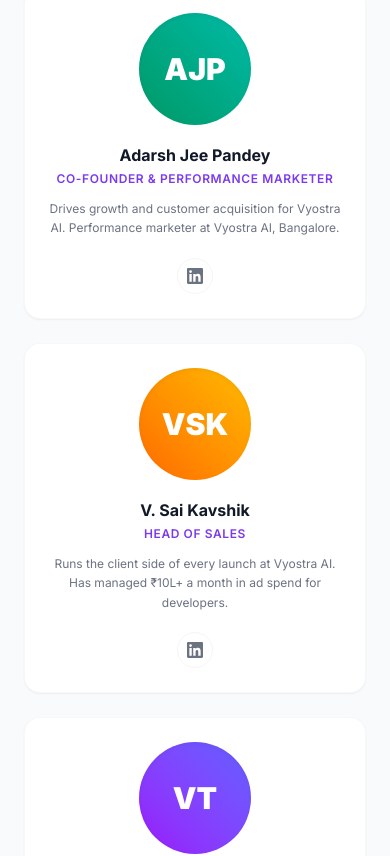
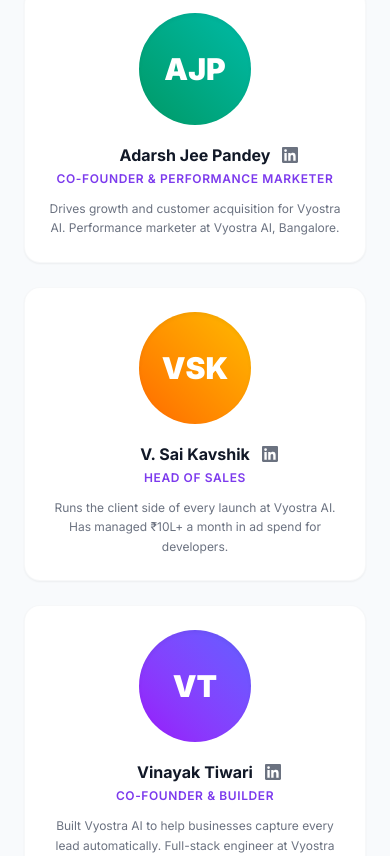
Before and after one commit to akvinayaktiwari/RigaChat, a React (Vite) app in the folder frontend/: page /about-us in a window 390 px wide. Shown: the part 3260-4116 px from the top of the page. Built offline with nearby package versions, Linux system fonts and the light colour scheme; no server answers.

Commit message:
style: move the LinkedIn link beside the name on team cards
The icon is positioned off the name's box so the name stays centered, with a padded hit area for touch; the bottom button and its empty strip are gone.

```diff
--- a/frontend/src/pages/About.tsx
+++ b/frontend/src/pages/About.tsx
@@ -235,18 +235,20 @@ function FounderCard({ founder }: { founder: FounderInfo }) {
       >
         {founder.name.split(' ').map((n) => n[0]).join('')}
       </div>
+      <div className="relative inline-flex items-center">
         <h3 className="font-bold text-base text-on-surface leading-tight">{founder.name}</h3>
-      <p className="text-xs text-primary font-semibold tracking-wider uppercase mt-1.5">{founder.role}</p>
-      <p className="text-xs md:text-sm text-on-surface-variant mt-3 leading-relaxed flex-1">{founder.description}</p>
         <a
           href={founder.linkedinUrl}
           target="_blank"
           rel="noopener noreferrer"
           aria-label={`${founder.name} on LinkedIn`}
-        className="mt-5 inline-flex items-center justify-center w-9 h-9 rounded-full border border-outline-variant/40 text-on-surface-variant hover:text-primary hover:border-primary/40 hover:bg-primary/5 focus-visible:outline-none focus-visible:ring-2 focus-visible:ring-primary/50 focus-visible:ring-offset-2 transition-colors"
+          className="absolute left-full top-1/2 -translate-y-1/2 p-3 rounded-full text-on-surface-variant hover:text-primary focus-visible:outline-none focus-visible:ring-2 focus-visible:ring-primary/50 transition-colors"
         >
           <LinkedInIcon />
         </a>
+      </div>
+      <p className="text-xs text-primary font-semibold tracking-wider uppercase mt-1.5">{founder.role}</p>
+      <p className="text-xs md:text-sm text-on-surface-variant mt-3 leading-relaxed flex-1">{founder.description}</p>
     </div>
   )
 }
```
Lines whose indentation alone changed are shown as unchanged.
